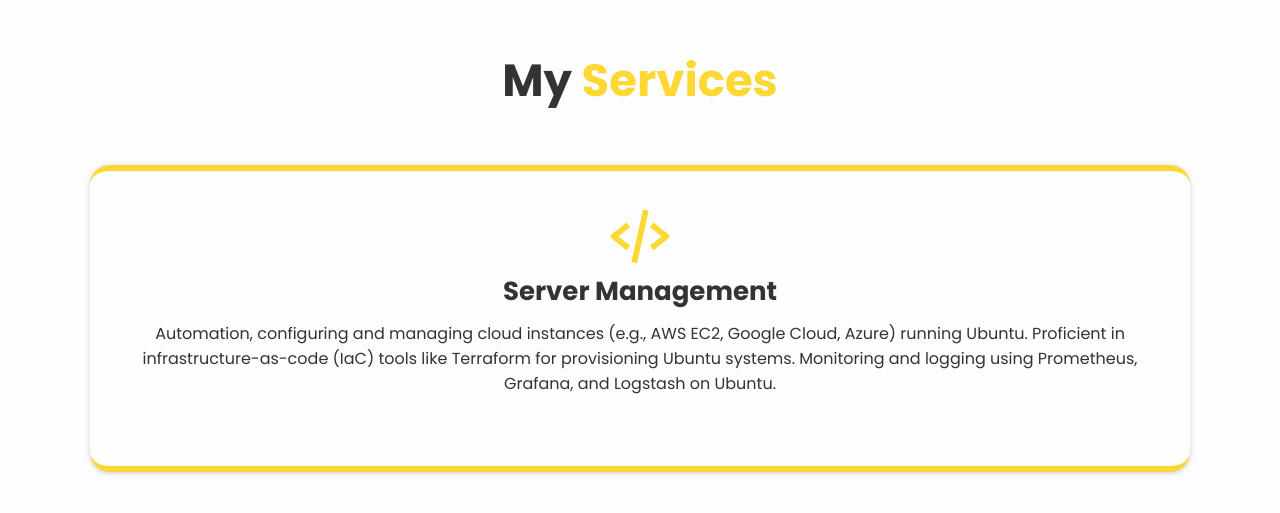
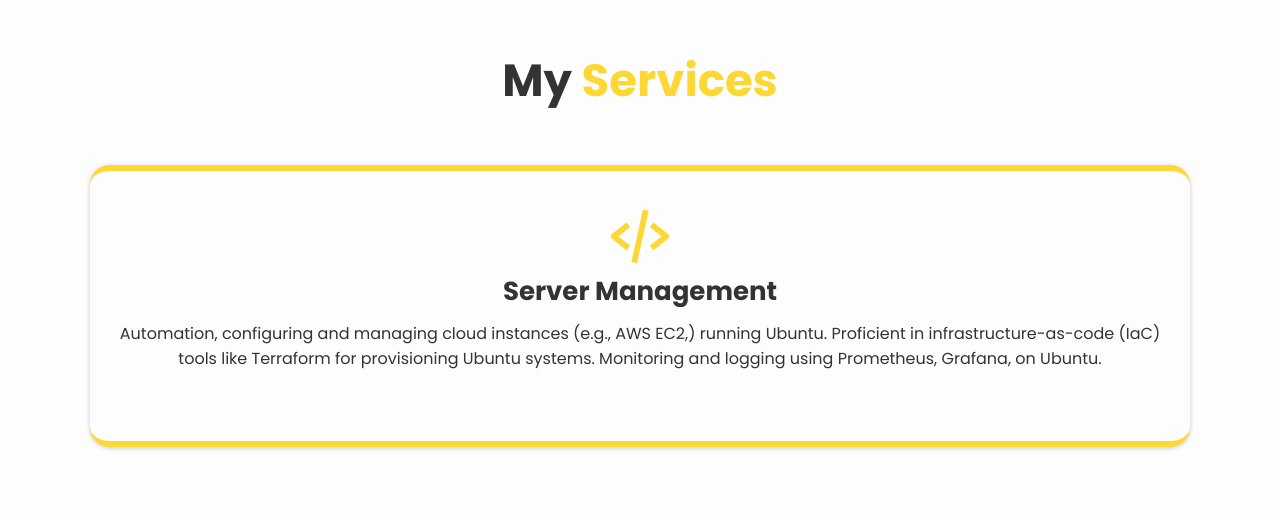
Before and after one commit to X-culture24/portfolio, a plain HTML site: page index.html in a window 1280 px wide. Shown: the part 1653-2166 px from the top of the page. Drawn offline with nearby package versions, Linux system fonts and the light colour scheme.

Commit message:
Update index.html

```diff
--- a/index.html
+++ b/index.html
@@ -43,7 +43,7 @@
                 I am proficient in managing Ubuntu-based systems with expertise in Linux Administration,
                 Docker containerization, CI/CD pipelines, and cloud deployment.
             </p>
-            <p>Currently I'm a student at Moringa, where I'm pursuing DevOps.</p>
+
 
             <div class="social-media">
                 <a href="https://github.com/X-culture24" target="_blank"><i class='bx bxl-github'></i></a>
@@ -74,9 +74,9 @@
                 <i class='bx bx-code-alt'></i>
                 <h3>Server Management</h3>
                 <p>
-                    Automation, configuring and managing cloud instances (e.g., AWS EC2, Google Cloud, Azure)
+                    Automation, configuring and managing cloud instances (e.g., AWS EC2,)
                     running Ubuntu. Proficient in infrastructure-as-code (IaC) tools like Terraform for provisioning
-                    Ubuntu systems. Monitoring and logging using Prometheus, Grafana, and Logstash on Ubuntu.
+                    Ubuntu systems. Monitoring and logging using Prometheus, Grafana, on Ubuntu.
                 </p>
             </div>
         </div>
```
